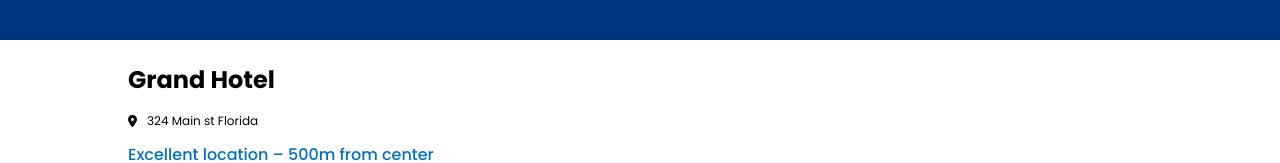
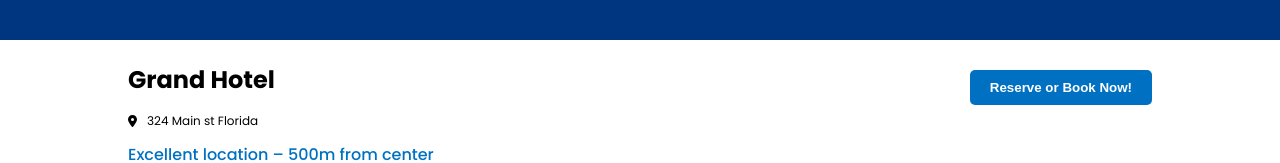
Before and after one commit to bregarulai/booking-nextjs, a Next.js app: page /hotels/1 in a window 1280 px wide. Shown: the part 129-292 px from the top of the page. Built offline with nearby package versions, Linux system fonts and the light colour scheme.

Commit message:
created reserve button for hotel page

```diff
--- a/pages/hotels/[id].js
+++ b/pages/hotels/[id].js
@@ -31,6 +31,7 @@ const Hotel = () => {
       <Header type='hotels' />
       <div className='hotel__container'>
         <div className='hotel__wrapper'>
+          <button className='hotel__book-now'>Reserve or Book Now!</button>
           <h1 className='hotel__title'>Grand Hotel</h1>
           <div className='hotel__address'>
             <FontAwesomeIcon icon={faLocationDot} />
--- a/styles/containers/_hotel.scss
+++ b/styles/containers/_hotel.scss
@@ -12,6 +12,21 @@
         display: flex;
         flex-direction: column;
         gap: 1rem;
+        position: relative;
+    }
+
+    &__book-now {
+        position: absolute;
+        top: 1rem;
+        right: 0;
+        border: none;
+        outline: none;
+        border-radius: 5px;
+        padding: 1rem 2rem;
+        background-color: $color-primary-light;
+        color: $color-white;
+        font-weight: bold;
+        cursor: pointer;
     }
 
     &__title {
```
